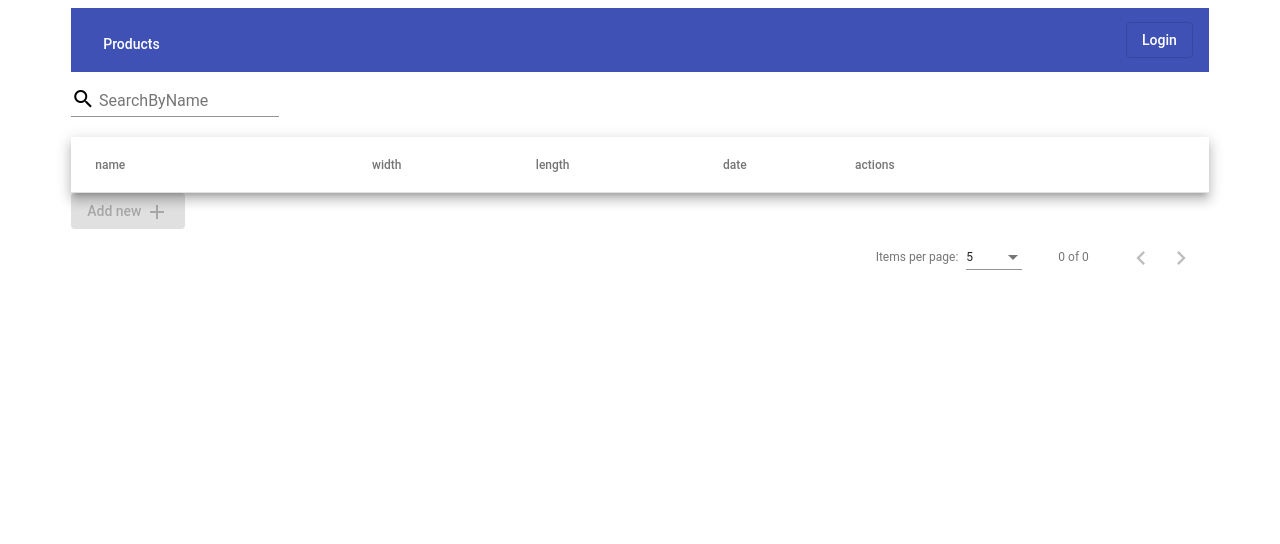
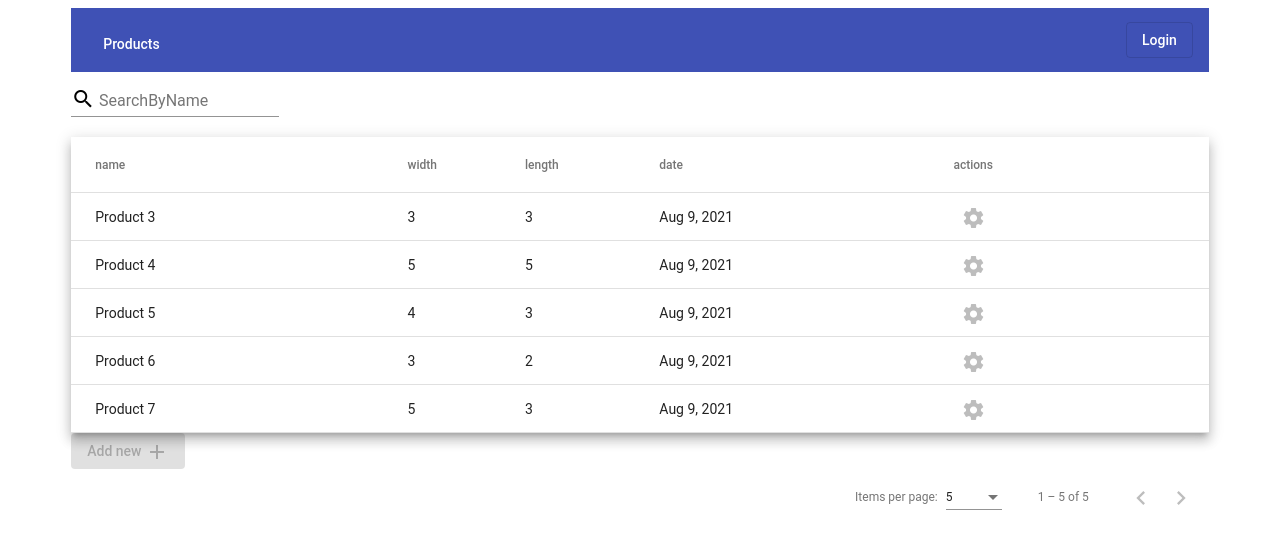
Before and after one commit to SanyiToth/warehouse, an Angular app: page /products in a window 1280 px wide. Shown: the top 544 px of the page. Built offline with nearby package versions, Linux system fonts and the light colour scheme; data requests are answered from the project's data file.

Commit message:
app paginator separated

```diff
--- a/mock/db.json
+++ b/mock/db.json
@@ -7,7 +7,43 @@
       "id": 1
     }
   ],
-  "products": [],
+  "products": [
+    {
+      "name": "Product 3",
+      "width": 3,
+      "length": 3,
+      "date": "2021-08-09T19:16:48.817Z",
+      "id": 3
+    },
+    {
+      "name": "Product 4",
+      "width": 5,
+      "length": 5,
+      "date": "2021-08-09T19:17:01.929Z",
+      "id": 4
+    },
+    {
+      "name": "Product 5",
+      "width": 4,
+      "length": 3,
+      "date": "2021-08-09T19:17:13.323Z",
+      "id": 5
+    },
+    {
+      "name": "Product 6",
+      "width": 3,
+      "length": 2,
+      "date": "2021-08-09T19:17:23.818Z",
+      "id": 6
+    },
+    {
+      "name": "Product 7",
+      "width": 5,
+      "length": 3,
+      "date": "2021-08-09T19:18:17.443Z",
+      "id": 7
+    }
+  ],
   "stores": [
     {
       "id": 5,
--- a/src/app/feature/products/products-container/products-container.component.html
+++ b/src/app/feature/products/products-container/products-container.component.html
@@ -9,11 +9,12 @@
                      (deletedProduct)="onDelete($event)">
 
   </app-products-list>
+
   <button mat-raised-button [disabled]="!isLoggedIn" (click)="openAddNewDialog()" color="primary" type="button">
     Add new
     <mat-icon>add</mat-icon>
   </button>
-  <mat-paginator [pageSizeOptions]="[5, 10, 15]">
 
-  </mat-paginator>
+  <app-products-paginator [dataSource]="dataSource"
+                          (paginatorEventToParent)="applyPaginator($event)"></app-products-paginator>
 </div>
--- a/src/app/feature/products/products-container/products-container.component.ts
+++ b/src/app/feature/products/products-container/products-container.component.ts
@@ -1,8 +1,8 @@
-import {AfterViewInit, Component, OnInit, ViewChild} from '@angular/core';
+import {Component, OnInit} from '@angular/core';
 import {Product} from "../product.interface";
 import {ActivatedRoute} from "@angular/router";
 import {ProductsService} from "../../../shared/services/products/products.service";
-import {switchMap, tap} from "rxjs/operators";
+import {switchMap} from "rxjs/operators";
 import {MatDialog, MatDialogConfig, MatDialogRef} from "@angular/material/dialog";
 import {AuthService} from "../../../shared/auth/auth.service";
 import {NotificationService} from "../../../shared/services/notification/notification.service";
@@ -15,15 +15,15 @@ import {MatTableDataSource} from "@angular/material/table";
   templateUrl: './products-container.component.html',
   styleUrls: ['./products-container.component.css']
 })
-export class ProductsContainerComponent implements OnInit, AfterViewInit {
+export class ProductsContainerComponent implements OnInit {
 
   dialogRefProduct!: MatDialogRef<ProductDialogComponent, Product> | null;
   dataSource!: MatTableDataSource<Product>;
   allProducts!: Product[];
   isLoggedIn!: boolean;
   filterValue!: string;
+  private paginator!: MatPaginator;
 
-  @ViewChild(MatPaginator) paginator!: MatPaginator;
 
   constructor(private route: ActivatedRoute,
               private productsService: ProductsService,
@@ -40,9 +40,6 @@ export class ProductsContainerComponent implements OnInit, AfterViewInit {
     this.dataSource = new MatTableDataSource(this.allProducts);
   }
 
-  ngAfterViewInit() {
-    this.dataSource.paginator = this.paginator;
-  }
 
   openAddNewDialog() {
     const dialogConfig = new MatDialogConfig();
@@ -107,6 +104,11 @@ export class ProductsContainerComponent implements OnInit, AfterViewInit {
     this.dataSource._updateChangeSubscription();
   }
 
+
+  applyPaginator(paginator: MatPaginator) {
+    this.paginator = paginator;
+  }
+
   applyFilter(filterValue: string) {
     filterValue = filterValue.trim();
     filterValue = filterValue.toLowerCase();
--- a/src/app/feature/products/products-paginator/products-paginator.component.html
+++ b/src/app/feature/products/products-paginator/products-paginator.component.html
@@ -1,6 +1,4 @@
-<mat-paginator
-               [length]="100"
-               [pageSize]="5"
+<mat-paginator (page)="onPaginator()"
                [pageSizeOptions]="[5, 10, 15]"
                aria-label="Select page">
 </mat-paginator>
--- a/src/app/feature/products/products-paginator/products-paginator.component.ts
+++ b/src/app/feature/products/products-paginator/products-paginator.component.ts
@@ -1,28 +1,32 @@
-import {Component, Input, OnInit, Output, EventEmitter} from '@angular/core';
+import {Component, Input, Output, EventEmitter, ViewChild, AfterViewInit} from '@angular/core';
 import {Product} from "../product.interface";
-import {PageEvent} from "@angular/material/paginator";
-import {ProductsService} from "../../../shared/services/products/products.service";
+import {MatPaginator} from "@angular/material/paginator";
+import {MatTableDataSource} from "@angular/material/table";
+
 
 @Component({
   selector: 'app-products-paginator',
   templateUrl: './products-paginator.component.html',
   styleUrls: ['./products-paginator.component.css']
 })
-export class ProductsPaginatorComponent implements OnInit {
+export class ProductsPaginatorComponent implements AfterViewInit {
 
-  @Input() data!: Product[];
-  @Output() dataToParent = new EventEmitter<PageEvent>();
+  @Input() dataSource!: MatTableDataSource<Product>;
+  @Output() paginatorEventToParent = new EventEmitter<MatPaginator>();
 
-  pageEvent!: PageEvent;
-  datasource: null;
-  pageIndex!: number;
-  pageSize!: number;
-  length!: number;
+  @ViewChild(MatPaginator) paginator!: MatPaginator;
 
-  constructor(private productsService: ProductsService) {
+
+  constructor() {
   }
 
 
-  ngOnInit(): void {
+  ngAfterViewInit() {
+    this.dataSource.paginator = this.paginator;
   }
+
+  onPaginator(): void {
+    this.paginatorEventToParent.emit(this.paginator);
+  }
+
 }
```
